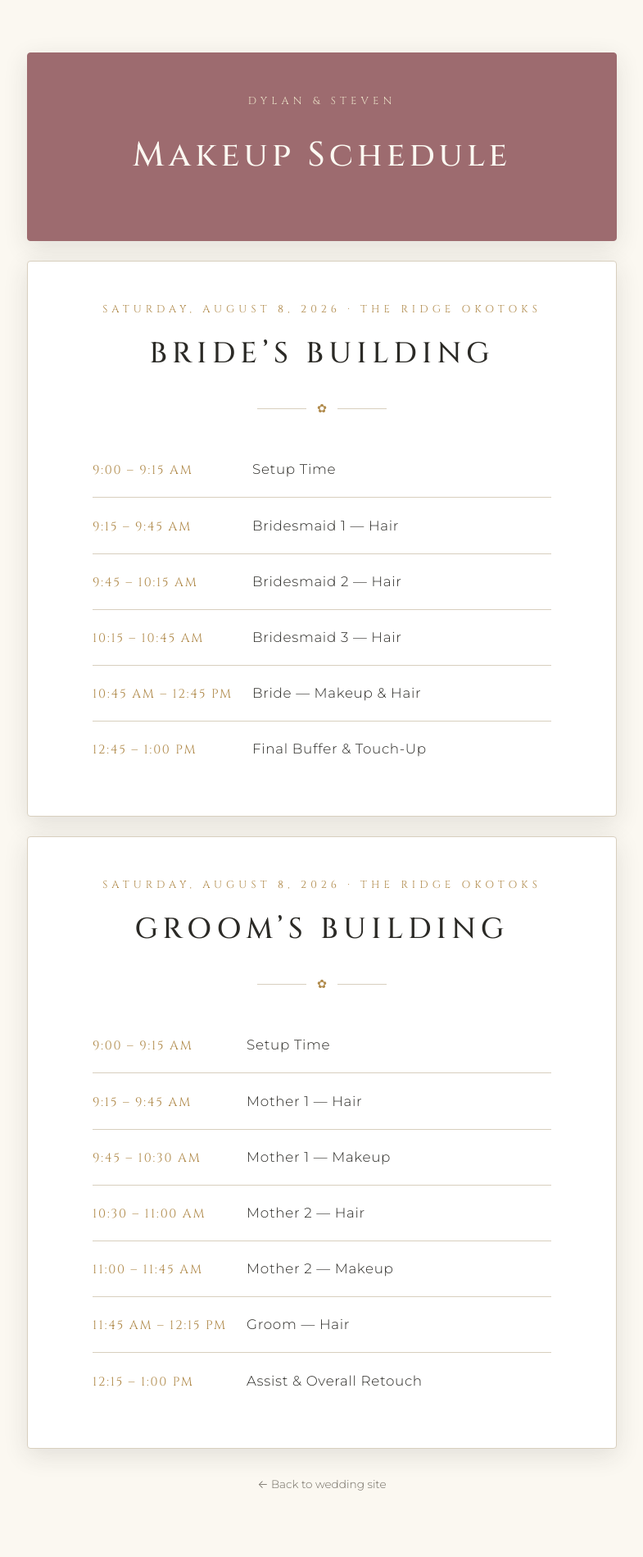
After one commit to stevenliuxd/wedding-site, a Flask app: page /makeup in a window 1280 px wide. The commit adds this page. Shown: the whole page at 82% size, without its empty margins (247-1032 px from the left). Run offline with Flask 3, Linux system fonts and the light colour scheme.

Commit message:
Add makeup schedule page
New /makeup route with bride's and groom's building schedules. Adds
program-wide CSS modifier using subgrid so the time column auto-sizes
and event descriptions align across rows.

Co-Authored-By: Claude Opus 4.7 <noreply@anthropic.com>

```diff
--- a/app.py
+++ b/app.py
@@ -78,6 +78,11 @@ def rehearsal():
 @app.route('/weddingparty')
 def wedding_party():
     return render_template('wedding_party.html')
+
+
+@app.route('/makeup')
+def makeup():
+    return render_template('makeup.html')
 
 
 @app.route('/drinks')
--- a/static/styles.css
+++ b/static/styles.css
@@ -362,6 +362,10 @@ section.alt { background: var(--cream); }
   font-size: 1.05rem;
   letter-spacing: .04em;
 }
+.program-wide { display: grid; grid-template-columns: auto 1fr; }
+.program-wide .program-row { grid-column: 1 / -1; grid-template-columns: subgrid; gap: 1.5rem; }
+.program-wide .program-row:first-child { padding-top: 0; }
+.program-wide .program-time { white-space: nowrap; }
 
 /* Buttons */
 .btn {
--- /dev/null
+++ b/templates/makeup.html
@@ -0,0 +1,98 @@
+<!DOCTYPE html>
+<html lang="en">
+<head>
+  <meta charset="UTF-8">
+  <meta name="viewport" content="width=device-width, initial-scale=1.0">
+  <title>Makeup Schedule · Dylan &amp; Steven</title>
+  <link rel="preconnect" href="https://fonts.googleapis.com">
+  <link rel="preconnect" href="https://fonts.gstatic.com" crossorigin>
+  <link href="https://fonts.googleapis.com/css2?family=Cinzel:wght@400;500;600;700&family=Montserrat:wght@300;400;500&display=swap" rel="stylesheet">
+  <link rel="stylesheet" href="{{ url_for('static', filename='styles.css') }}">
+</head>
+<body class="form-page">
+
+<div class="form-card form-card-mauve">
+  <div style="text-align: center;">
+    <div class="eyebrow">Dylan &amp; Steven</div>
+    <h1>Makeup Schedule</h1>
+  </div>
+</div>
+
+<div class="form-card">
+  <div class="section-head">
+    <div class="eyebrow">Saturday, August 8, 2026 &middot; The Ridge Okotoks</div>
+    <h2>Bride&rsquo;s Building</h2>
+    <div class="divider">&#10047;</div>
+  </div>
+  <div class="program program-wide">
+    <div class="program-row">
+      <div class="program-time">9:00 &ndash; 9:15 AM</div>
+      <div class="program-event">Setup Time</div>
+    </div>
+    <div class="program-row">
+      <div class="program-time">9:15 &ndash; 9:45 AM</div>
+      <div class="program-event">Bridesmaid 1 &mdash; Hair</div>
+    </div>
+    <div class="program-row">
+      <div class="program-time">9:45 &ndash; 10:15 AM</div>
+      <div class="program-event">Bridesmaid 2 &mdash; Hair</div>
+    </div>
+    <div class="program-row">
+      <div class="program-time">10:15 &ndash; 10:45 AM</div>
+      <div class="program-event">Bridesmaid 3 &mdash; Hair</div>
+    </div>
+    <div class="program-row">
+      <div class="program-time">10:45 AM &ndash; 12:45 PM</div>
+      <div class="program-event">Bride &mdash; Makeup &amp; Hair</div>
+    </div>
+    <div class="program-row">
+      <div class="program-time">12:45 &ndash; 1:00 PM</div>
+      <div class="program-event">Final Buffer &amp; Touch-Up</div>
+    </div>
+  </div>
+</div>
+
+<div class="form-card">
+  <div class="section-head">
+    <div class="eyebrow">Saturday, August 8, 2026 &middot; The Ridge Okotoks</div>
+    <h2>Groom&rsquo;s Building</h2>
+    <div class="divider">&#10047;</div>
+  </div>
+  <div class="program program-wide">
+    <div class="program-row">
+      <div class="program-time">9:00 &ndash; 9:15 AM</div>
+      <div class="program-event">Setup Time</div>
+    </div>
+    <div class="program-row">
+      <div class="program-time">9:15 &ndash; 9:45 AM</div>
+      <div class="program-event">Mother 1 &mdash; Hair</div>
+    </div>
+    <div class="program-row">
+      <div class="program-time">9:45 &ndash; 10:30 AM</div>
+      <div class="program-event">Mother 1 &mdash; Makeup</div>
+    </div>
+    <div class="program-row">
+      <div class="program-time">10:30 &ndash; 11:00 AM</div>
+      <div class="program-event">Mother 2 &mdash; Hair</div>
+    </div>
+    <div class="program-row">
+      <div class="program-time">11:00 &ndash; 11:45 AM</div>
+      <div class="program-event">Mother 2 &mdash; Makeup</div>
+    </div>
+    <div class="program-row">
+      <div class="program-time">11:45 AM &ndash; 12:15 PM</div>
+      <div class="program-event">Groom &mdash; Hair</div>
+    </div>
+    <div class="program-row">
+      <div class="program-time">12:15 &ndash; 1:00 PM</div>
+      <div class="program-event">Assist &amp; Overall Retouch</div>
+    </div>
+  </div>
+</div>
+
+<p style="text-align: center; margin-top: 2rem; font-size: .85rem;">
+  <a href="{{ url_for('index') }}" style="color: var(--muted); border: none;">&larr; Back to wedding site</a>
+</p>
+
+</body>
+</html>
```
